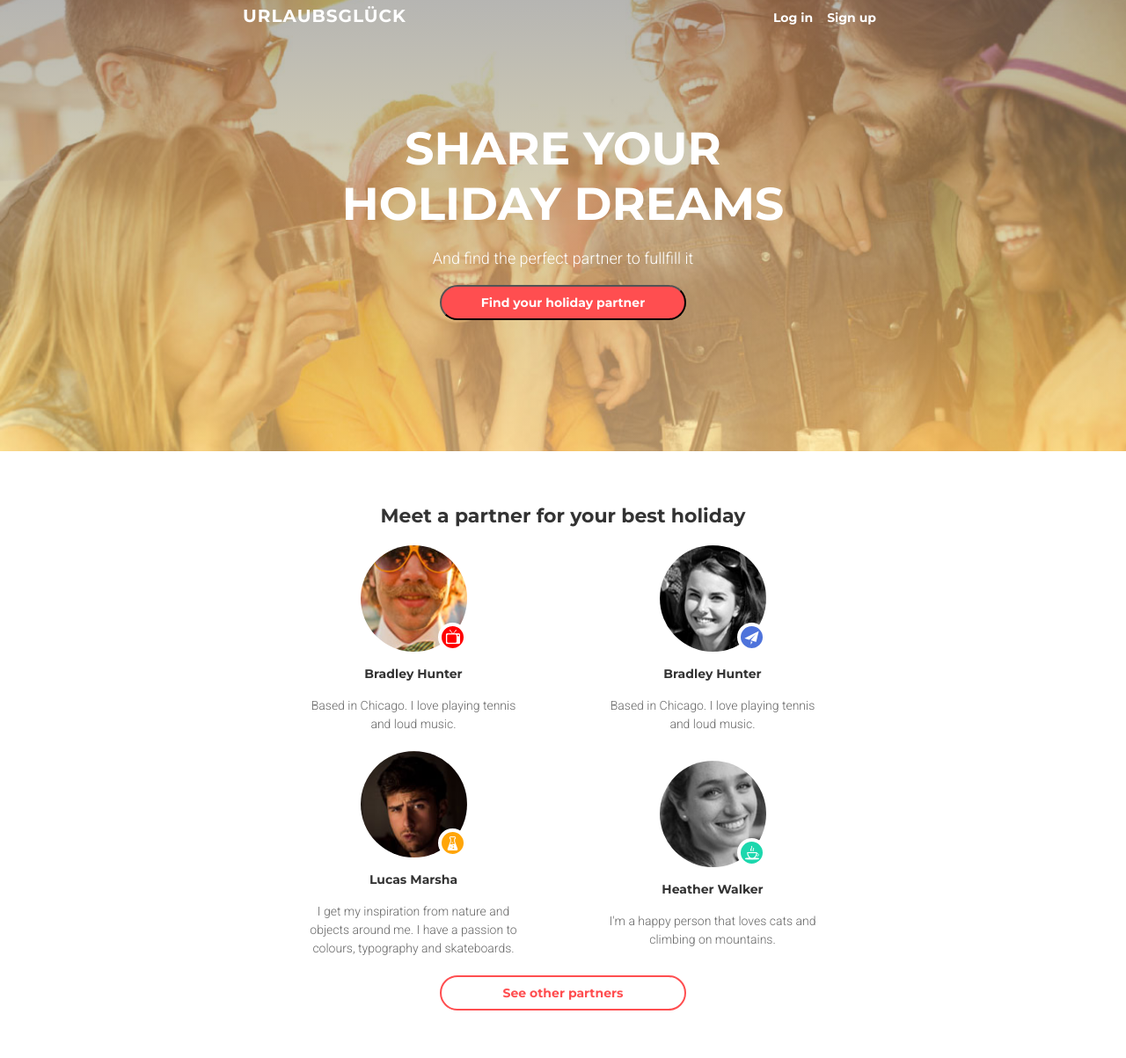
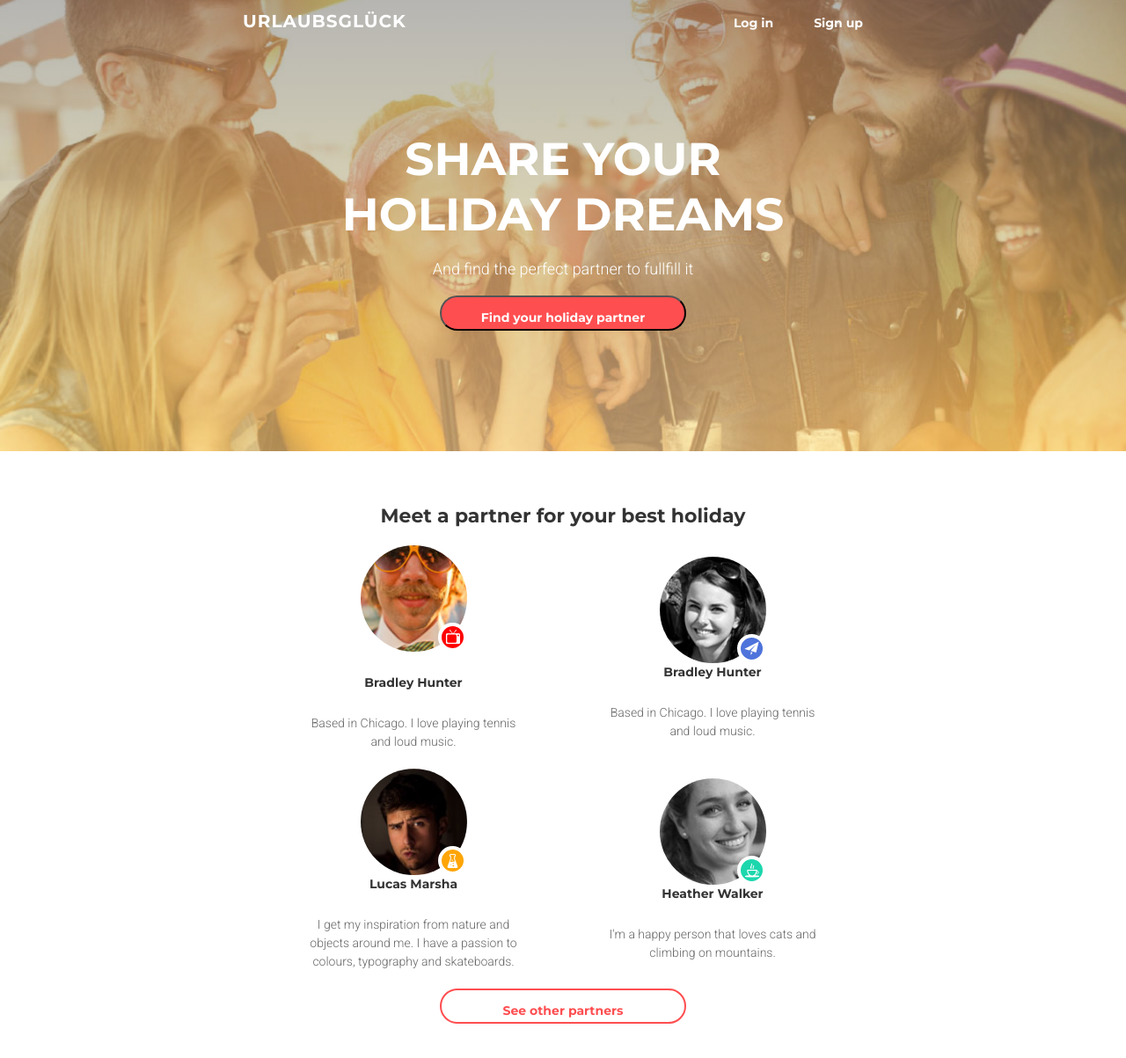
Before and after one commit to OleksandraButenko/goit-fe-course, a plain HTML site: page modul8/index.html in a window 1280 px wide. Shown: the part 27-1230 px from the top of the page at 88% size. Drawn offline with Linux system fonts and the light colour scheme.

Commit message:
Update styles.css

```diff
--- a/modul8/css/styles.css
+++ b/modul8/css/styles.css
@@ -65,12 +65,12 @@ img {
 .nav-link{
     list-style: none;
     border: 2px solid transparent;
+    padding: 6px 15px;
 }
 
 .nav-link:hover{
     border: 2px solid #ffffff;
     border-radius: 20px;
-    padding: 6px 15px;
     cursor: pointer;
 }
 
@@ -134,6 +134,9 @@ img {
 }
 
 .button{
+    text-decoration: none;
+    text-align: center;
+    padding-top: 10px;
     width: 280px;
     height: 40px;
     border-radius: 20px;
@@ -180,7 +183,7 @@ img {
 }
 
 .list-title{
-    padding: 15px;
+    margin-bottom: 25px;
     color: #333333;
     font-family: Montserrat;
     font-size: 14px;
@@ -198,6 +201,9 @@ img {
 }
 
 .button-two{
+    text-decoration: none;
+    text-align: center;
+    padding-top: 10px;
     width: 280px;
     height: 40px;
     border: 2px solid #ff4e50;
@@ -218,6 +224,7 @@ img {
 
 .icons{
     position: relative;
+    margin-bottom: 25px;
 }
 
 .icons-two{
@@ -395,7 +402,7 @@ bottom: 0;
 
  }
 
- @media (min-width: 1441px){
+ @media (min-width: 940px){
     .main-header{
         max-width: 940px;
     }
```
